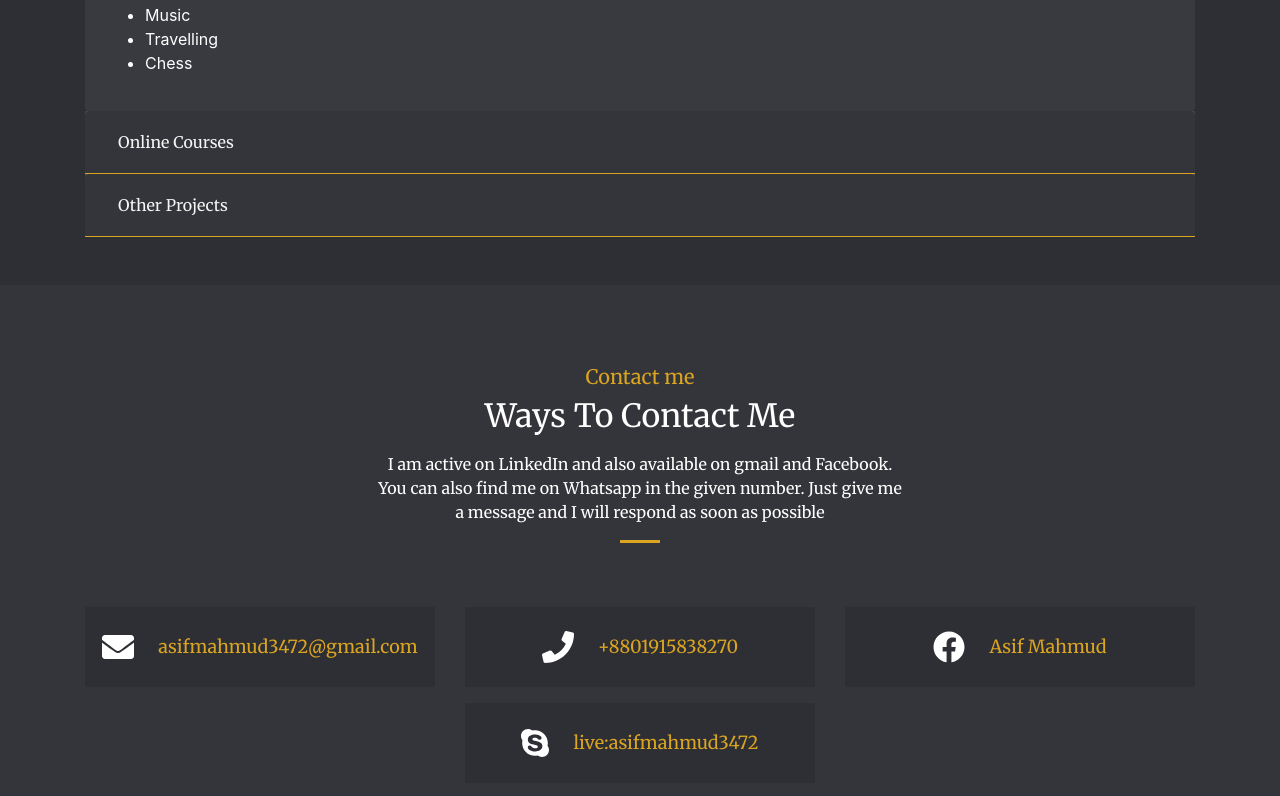
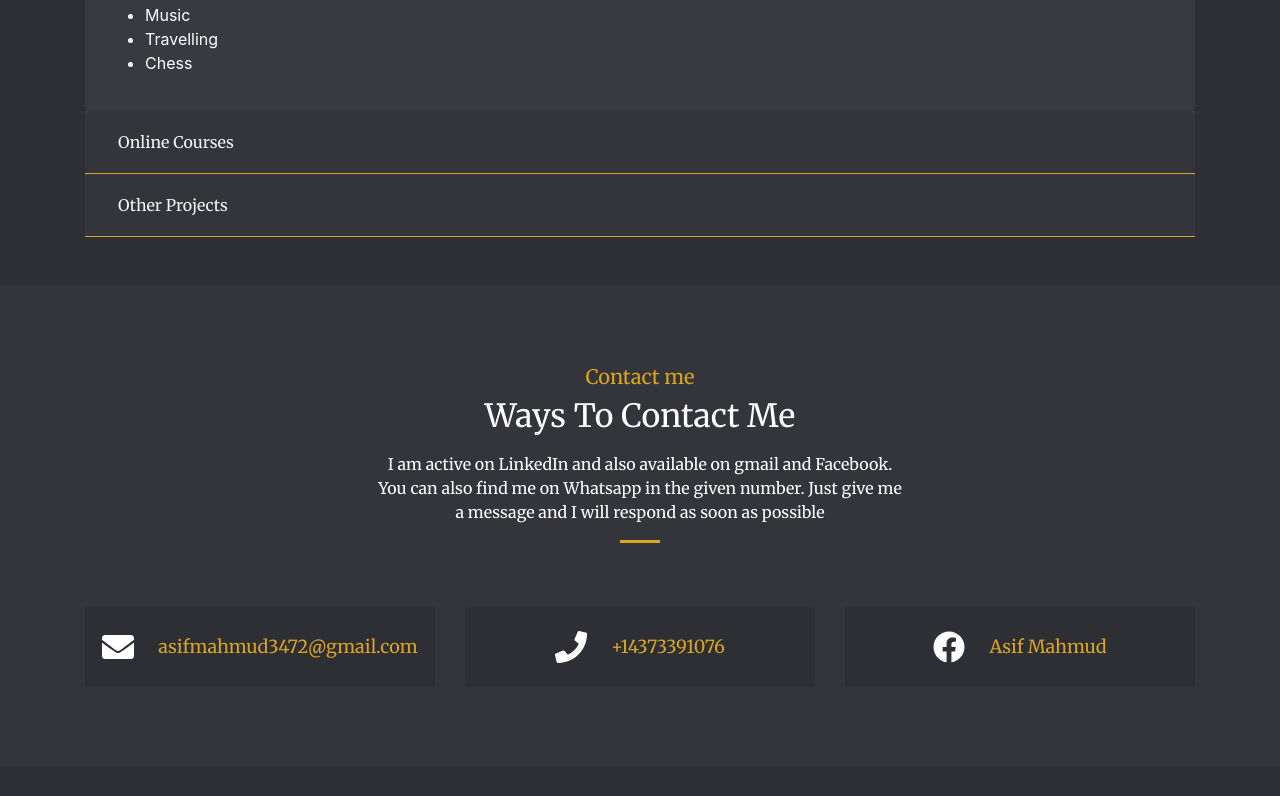
Before and after one commit to asiffmahmudd/asif-mahmud, a React (Create React App) app: page /about in a window 1280 px wide. Shown: the part 1506-2302 px from the top of the page. After the commit the page ends 2273 px from the top, so only its background shows below. Built offline with nearby package versions, Linux system fonts and the light colour scheme.

Commit message:
modification done

```diff
--- a/src/components/Home/ContactSection/ContactInfos.js
+++ b/src/components/Home/ContactSection/ContactInfos.js
@@ -1,4 +1,4 @@
-import { faSkype, faFacebook} from '@fortawesome/free-brands-svg-icons';
+import { /*faSkype,*/ faFacebook} from '@fortawesome/free-brands-svg-icons';
 import { faEnvelope, faPhone } from '@fortawesome/free-solid-svg-icons';
 
 const contactInfos = [
@@ -9,19 +9,19 @@ const contactInfos = [
     },
     {
         icon: faPhone,
-        info: "+8801915838270",
-        action: "tel:+8801915838270"
+        info: "+14373391076",
+        action: "tel:+14373391076"
     },
     {
         icon: faFacebook,
         info: "Asif Mahmud",
         action: "https://www.facebook.com/asiffmahmudd/"
     },
-    {
-        icon: faSkype,
-        info: "live:asifmahmud3472",
-        action: "skype:live:asifmahmud3472?chat"
-    },
+    // {
+    //     icon: faSkype,
+    //     info: "live:asifmahmud3472",
+    //     action: "skype:live:asifmahmud3472?chat"
+    // },
 ]
 
 export default contactInfos;
--- a/src/components/Portfolio/Portfolio.js
+++ b/src/components/Portfolio/Portfolio.js
@@ -6,7 +6,7 @@ import './Portfolio.css';
 import javascriptProjects from './Projects/javascriptProjects';
 import reactProjects from './Projects/reactProjects';
 import responsiveWeb from './Projects/responsiveWebProjects';
-import wordpress from './Projects/wordpress';
+// import wordpress from './Projects/wordpress';
 
 const Portfolio = () => {
     return (
@@ -35,9 +35,9 @@ const Portfolio = () => {
                             <li className="nav-item" role="presentation">
                                 <button className="nav-link" id="responsive-web-tab" href="#responsive-web"  data-toggle="tab" type="button" role="tab" aria-controls="responsive-web" aria-selected="false">Responsive Web</button>
                             </li>
-                            <li className="nav-item" role="presentation">
+                            {/* <li className="nav-item" role="presentation">
                                 <button className="nav-link" id="wordpress-tab" href="#wordpress"  data-toggle="tab" type="button" role="tab" aria-controls="wordpress" aria-selected="false">Wordpress</button>
-                            </li>
+                            </li> */}
                         </ul>
                     </div>
 
@@ -79,13 +79,13 @@ const Portfolio = () => {
                             }
                             </div>
                         </div>
-                        <div className="tab-pane fade" id="wordpress" role="tabpanel" aria-labelledby="wordpress-tab">
+                        {/* <div className="tab-pane fade" id="wordpress" role="tabpanel" aria-labelledby="wordpress-tab">
                             <div className="row">
                             {
                                 wordpress.map((info,index) => <ProjectItem key={index} info={info}></ProjectItem>)
                             }
                             </div>
-                        </div>
+                        </div> */}
                     </div>
                 </div>
             </section>
--- a/src/components/Shared/Header/Header.js
+++ b/src/components/Shared/Header/Header.js
@@ -2,7 +2,7 @@ import React from 'react';
 import { Link } from 'react-router-dom';
 import './Header.css';
 import { FontAwesomeIcon } from '@fortawesome/react-fontawesome';
-import {faFacebook, faGoogle, faSkype} from '@fortawesome/free-brands-svg-icons';
+import {faFacebook, faGoogle, /*faSkype*/} from '@fortawesome/free-brands-svg-icons';
 
 
 const Header = () => {
@@ -33,7 +33,7 @@ const Header = () => {
                             </li>
                             <li className="nav-item">
                                 <a className="nav-link cstm-underline" rel="noreferrer" href="mailto:asifmahmud3472@gmail.com"><FontAwesomeIcon icon={faGoogle} /></a>
-                                <a className="nav-link cstm-underline" href="skype:live:asifmahmud3472?chat"><FontAwesomeIcon icon={faSkype} /></a>
+                                {/* <a className="nav-link cstm-underline" href="skype:live:asifmahmud3472?chat"><FontAwesomeIcon icon={faSkype} /></a> */}
                                 <a className="nav-link cstm-underline" target="_blank" rel="noreferrer" href="https://www.facebook.com/asiffmahmudd/"><FontAwesomeIcon icon={faFacebook} /></a>
                             </li>
                         </ul>
```
Also changed, not shown: 1 other file (tests, documents, lock files or other folders).
